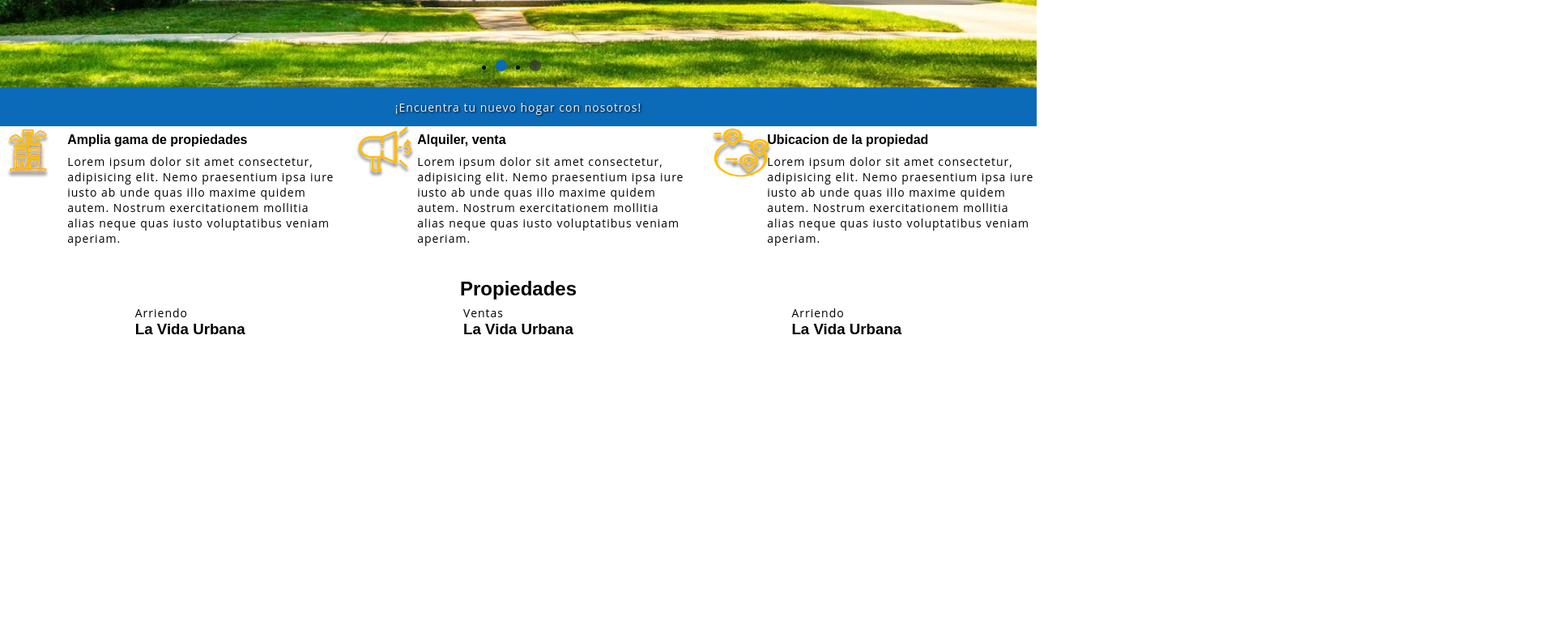
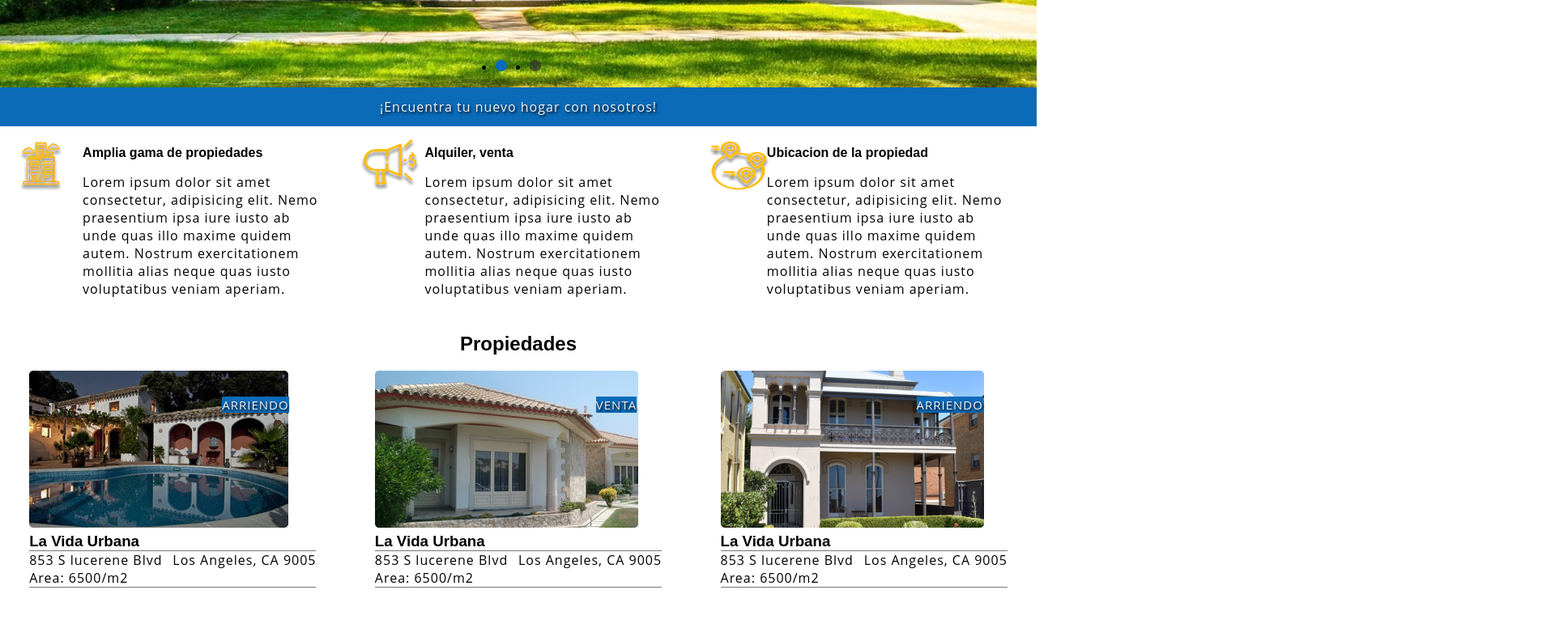
Before and after one commit to Fran2325/VentureGroupInternational, a plain HTML site: page index.html in a window 1280 px wide. Shown: the part 520-1312 px from the top of the page at 81% size, 1920 px wide, since content can reach past the window. Before the commit the page ends 1200 px from the top, so only its background shows below. Drawn offline with Linux system fonts and the light colour scheme.

Commit message:
Cuadro de arriendos y ventas depropiedades

```diff
--- a/index.html
+++ b/index.html
@@ -83,53 +83,62 @@
             </div>
         </section>
         <section class="propiedades">
-            <!-- <div class="propiedadesGrid"> -->
                 <div class="propiedadesGrid1">
                     <div class="titulo">
                     <h2>Propiedades</h2>
-
                     </div>
                 </div>
-            </div>
-            <!-- <div class="propiedadesGrid"> -->
                 <div class="propiedadesGrid2">
                     <div class="img">
+                        <!-- <img src="./imagenes/g1 1.png" alt="ImagenReferencial"> -->
                         <div class="etiquetaAzul">
-                        <p>Arriendo</p>
+                        <p>ARRIENDO</p>
                         </div>
                     </div>
                     <div class="subtitulo">
                         <h3>La Vida Urbana</h3>
                     </div>
-                    <div class="direccion"></div>
+                    <div class="direccion">
+                        <p>853  S lucerene Blvd</p>
+                        <p>Los Angeles, CA 9005</p>
+                        <p class="izquierda">Area: 6500/m2</p>
+                    </div>
                     <div class="boton"></div>
                 </div>
             </div>
-            <!-- <div class="propiedadesGrid"> -->
                 <div class="propiedadesGrid3">
                     <div class="img">
+                        <!-- <img src="./imagenes/g5 1.png" alt="ImagenReferencial"> -->
                         <div class="etiquetaAzul">
-                            <p>Ventas</p>
+                            <p>VENTA</p>
                         </div>
                     </div>
                     <div class="subtitulo">
                         <h3>La Vida Urbana</h3>
                     </div>
-                    <div class="direccion"></div>
+                    <div class="direccion">
+                        <p>853  S lucerene Blvd</p>
+                        <p>Los Angeles, CA 9005</p>
+                        <p class="izquierda">Area: 6500/m2</p>
+                    </div>
                     <div class="boton"></div>
                 </div>
             </div>
-            <!-- <div class="propiedadesGrid"> -->
                 <div class="propiedadesGrid4">
                     <div class="img">
+                        <!-- <img src="./imagenes/g5 1.png" alt="ImagenReferencial"> -->
                         <div class="etiquetaAzul">
-                            <p>Arriendo</p>
+                            <p>ARRIENDO</p>
                         </div>
                     </div>
                     <div class="subtitulo">
                         <h3>La Vida Urbana</h3>
                     </div>
-                    <div class="direccion"></div>
+                    <div class="direccion">
+                        <p>853  S lucerene Blvd</p>
+                        <p>Los Angeles, CA 9005</p>
+                        <p class="izquierda">Area: 6500/m2</p>
+                    </div>
                     <div class="boton"></div>
                 </div>
             </div>
--- a/style.css
+++ b/style.css
@@ -219,47 +219,43 @@ nav{
 }
 .queHacemos{
     display: grid;
-    grid-template-columns: repeat(3,1fr);
-    gap: 1em;
+    grid-template-columns: repeat(3,33%);
 }
 .queHacemos .grid{
+    margin: 1em;
     display: grid;
-    /* background: var(--color6); */
     grid-template-columns: 20% 40% 40%;
 }
 .queHacemos .grid:hover{
-    border: 3px solid var(--color5);
-    box-shadow: 10px 5px 5px var(--color2);
+    border: 2px solid var(--color5);
+    box-shadow: 5px 2px 2px var(--color2);
 }
 .gridImg{
     /* background: var(--color53); */
+    width: 104px;
     grid-row: 1/3;
 }
 .gridTitulo{
     /* background: var(--color34); */
+    margin: 0.5em;
     grid-column: 2/4;
 }
 .gridTexto{
     /* background: var(--color56); */
+    margin: 0.5em;
     grid-column: 2/4;
 }
-.grid h2{
+.grid h2,p{
     font-size:1em;
-    margin: 0.5em 0 0.5em;
 }
 
 .propiedades{
+    height: 400px;
     display: grid;
-    padding: 2em;
+    padding: 0;
     grid-template-columns: repeat(3,1fr);
     grid-template-rows: repeat(3,1fr);
 }
-/* .propiedades .propiedadesGrid{
-    display: grid;
-    background: var(--color6);
-    grid-row: 1/5;
-} */
-
 .propiedadesGrid1{
     grid-column: 1/5;
     align-self: center;
@@ -283,17 +279,49 @@ nav{
 .propiedades .titulo{
 
 }
-.propiedades .img{
+.propiedadesGrid2 .img{
+    width: 340%;
+    height:200px;
+    background-image: url(./imagenes/g1.png);
+    background-repeat: no-repeat, repeat;
+}
+.propiedadesGrid3 .img{
+    width: 340%;
+    height:200px;
+    background-image: url(./imagenes/g5.png);
+    background-repeat: no-repeat, repeat;
+}
+.propiedadesGrid4 .img{
+    width: 340%;
+    height:200px;
+    position: center;
+    background-image: url(./imagenes/g6.png);
+    background-repeat: no-repeat, repeat;
+}
 
+.propiedades .etiquetaAzul{
+    background:var(--color7) ;
+    position: absolute;
+    color: #f1f1f1;
+    text-shadow: black 0.1em 0.1em 0.2em;
+    margin: 32px 0px 0px 238px;
+    font-size:15px;
 }
-.propiedades .etiquetaAzul{
+.propiedadesGrid3 .etiquetaAzul{
+    margin: 32px 0px 0px 273px;
+}
+.propiedadesGrid4 .etiquetaAzul{
+    margin: 32px 0px 0px 242px;
+}
 
-}
 .propiedades .subtitulo{
 
 }
 .propiedades .direccion{
-
+    display: grid;
+    grid-template-columns: repeat(2,1fr);
+    border-top: 1px solid var(--color29);
+    border-bottom: 1px solid var(--color29);
 }
 .propiedades .boton{
 
@@ -338,7 +366,6 @@ nav{
         display: block;
     }
     #menuHamburguesa{
-
         display: block;
         color: var(--color5);
         background-color: var(--color28);
```
Also changed, not shown: imagenes/g1.png (added), imagenes/g5.png (added), imagenes/g6.png (added). Lines whose indentation alone changed are shown as unchanged.
